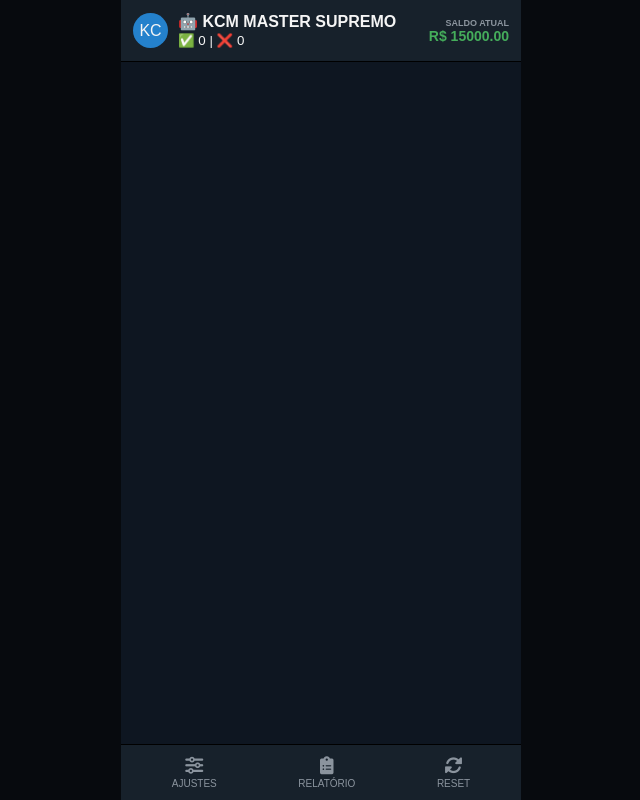
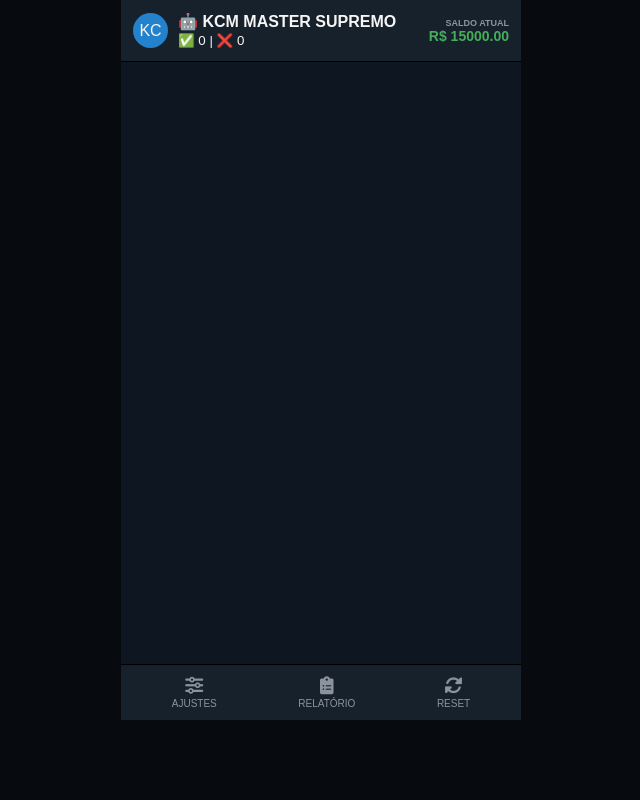
Before and after one commit to dcaridelsonbalbinodesena2025-lang/App, a website: page index.html in a window 1280 px wide. Shown: the whole page, without its empty margins (319-959 px from the left). Drawn offline with nearby package versions, Linux system fonts and the light colour scheme; no server answers.

Commit message:
index.html

```diff
--- a/index.html
+++ b/index.html
@@ -8,7 +8,7 @@
     <link rel="stylesheet" href="https://cdnjs.cloudflare.com/ajax/libs/font-awesome/6.0.0/css/all.min.css">
     <style>
         :root { --tg-bg: #1c2733; --tg-panel: #17212b; --tg-blue: #2481cc; --tg-green: #45ad5b; --tg-text: #f5f5f5; }
-        body { background: #070a0e; color: var(--tg-text); font-family: sans-serif; margin: 0; display: flex; justify-content: center; height: 100vh; overflow: hidden; }
+        body { background: #070a0e; color: var(--tg-text); font-family: sans-serif; margin: 0; display: flex; justify-content: center; height: 90vh; overflow: hidden; }
         #app { width: 100%; max-width: 400px; background: var(--tg-bg); display: flex; flex-direction: column; position: relative; }
 
         /* Cabeçalho igual à sua foto */
```
